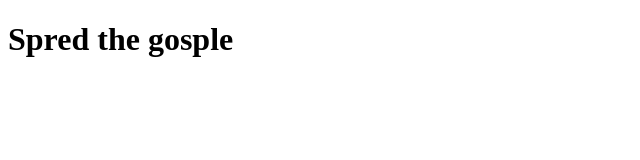
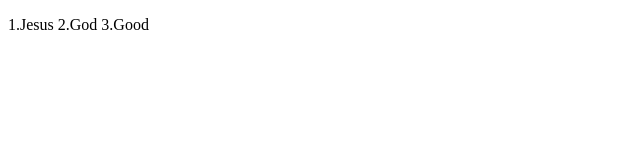
Before and after one commit to gamemakerboi/GooseBacker-website, a plain HTML site: page index.html in a window 1280 px wide. Shown: the whole page, without its empty margins (0-640 px from the left). Drawn offline with Linux system fonts and the light colour scheme.

Commit message:
Update index.html

```diff
--- a/index.html
+++ b/index.html
@@ -6,8 +6,10 @@
     <title>Goose Backer</title>
 </head>
 <body>
-    <h1>
-        Spred the gosple
-    </h1>
+<p>
+    1.Jesus
+    2.God
+    3.Good
+</p>
 </body>
 </html>
```
